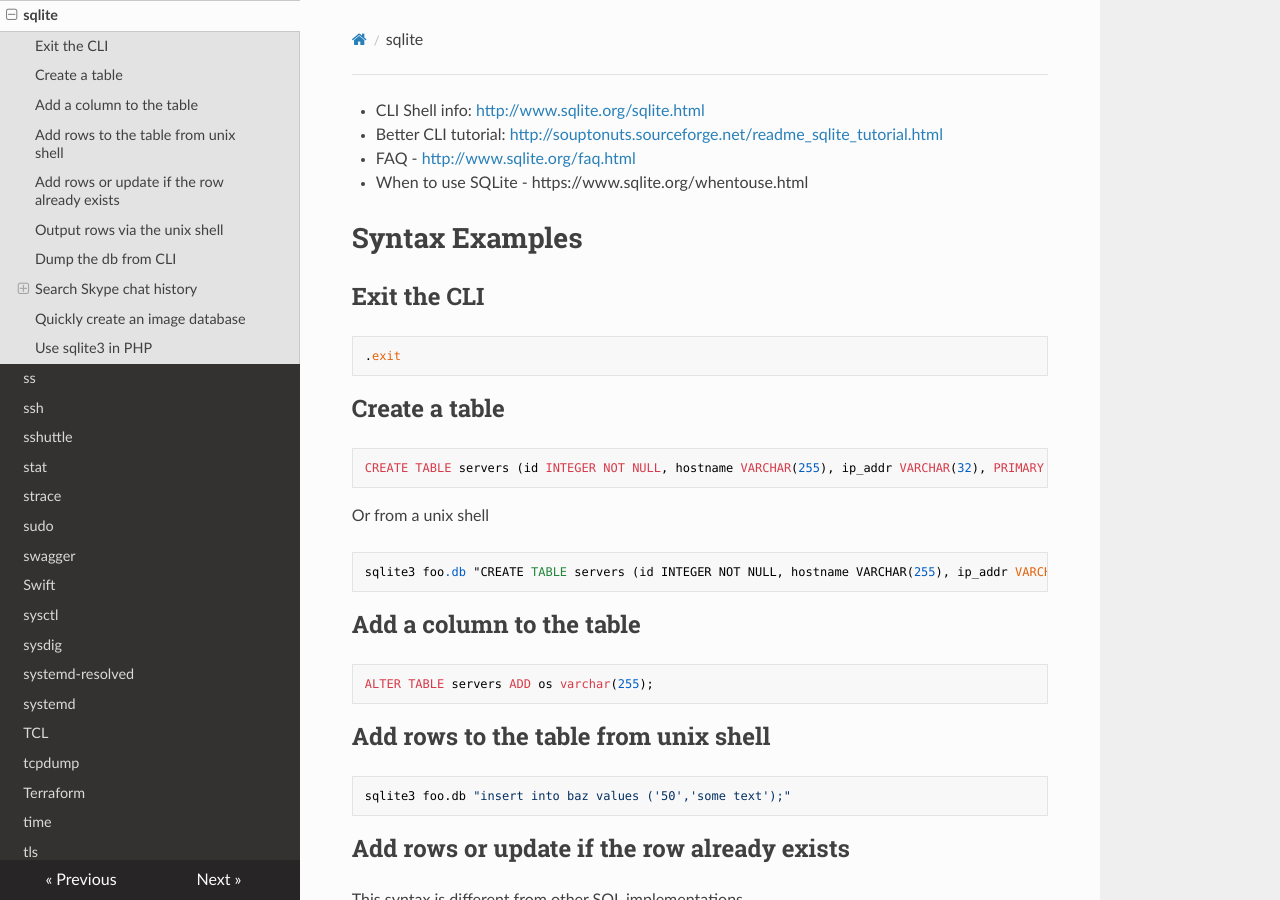
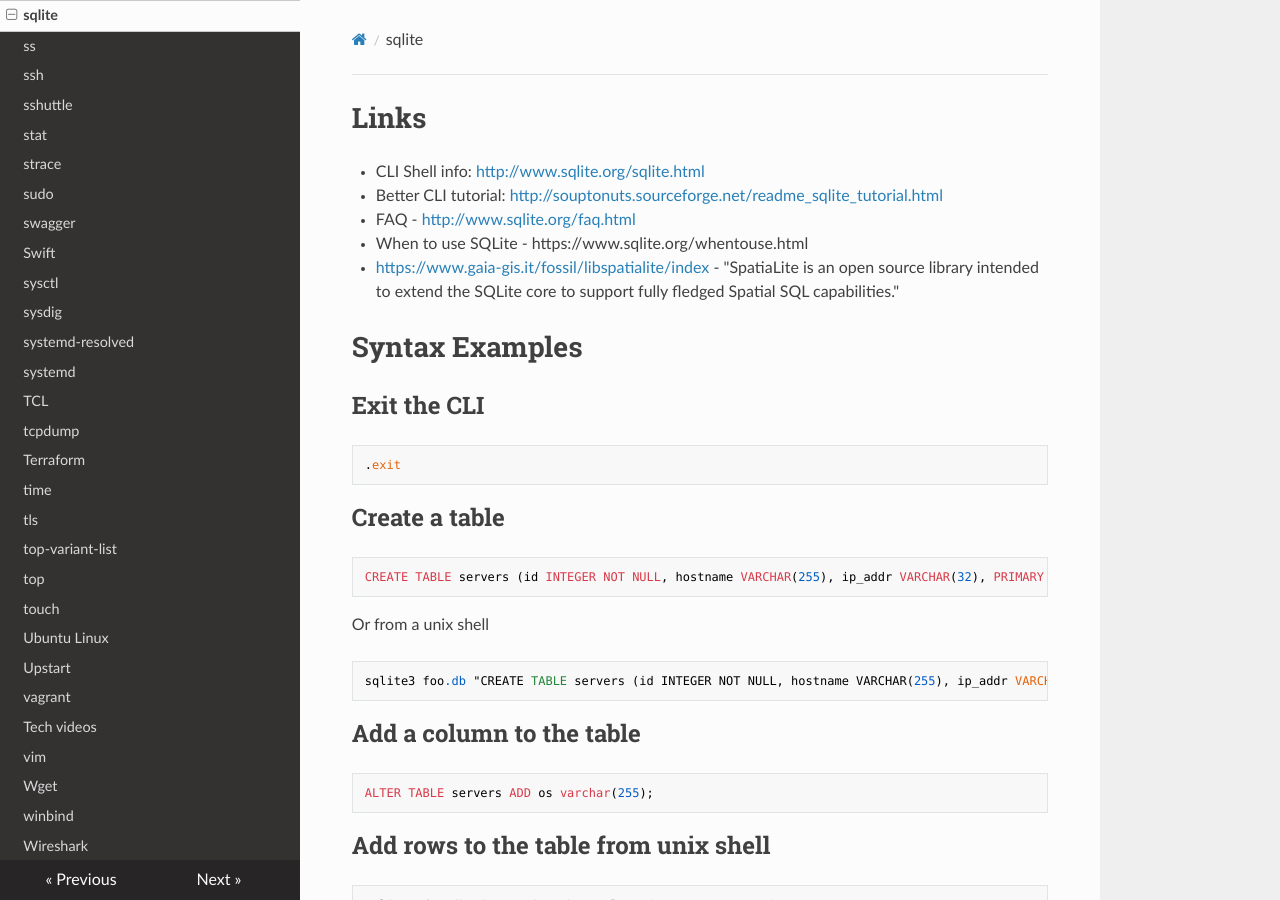
Before and after one commit to lando-cal/tech-notes, an MkDocs documentation site: the page built from docs/sqlite.md, in a window 1280 px wide and 900 px high. Built offline with MkDocs 1.6.1, drawn with Linux system fonts in a browser that asks for light colours; nearby versions of some CDN libraries.

Commit message:
Add SpatiaLite, add section header for links.

```diff
--- a/docs/sqlite.md
+++ b/docs/sqlite.md
@@ -1,9 +1,12 @@
 Title: sqlite
+
+# Links
 
 - CLI Shell info: <http://www.sqlite.org/sqlite.html>
 - Better CLI tutorial: <http://souptonuts.sourceforge.net/readme_sqlite_tutorial.html>
 - FAQ - <http://www.sqlite.org/faq.html>
 - When to use SQLite - https://www.sqlite.org/whentouse.html
+- [https://www.gaia-gis.it/fossil/libspatialite/index](SpatiaLite) - "SpatiaLite is an open source library intended to extend the SQLite core to support fully fledged Spatial SQL capabilities."
 
 # Syntax Examples
 
```
